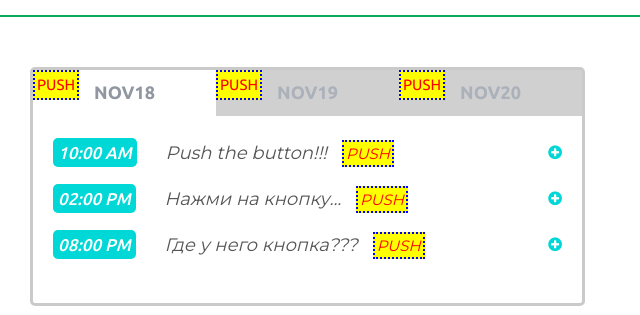
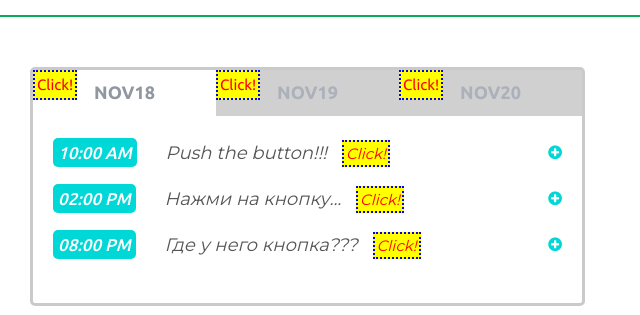
Before and after one commit to yuraCOM/010_eventide_bootstrap_0509.github.io, a plain HTML site: page index.html in a window 1280 px wide. Shown: the part 1917-2232 px from the top of the page, 625-1265 px from the left. Drawn offline with nearby package versions, Linux system fonts and the light colour scheme.

Commit message:
Update style.css

```diff
--- a/css/style.css
+++ b/css/style.css
@@ -166,7 +166,7 @@ p.large { font-weight:bold; font-size:22px; margin-bottom:20px; }
 
 .z1:after{
 	position: absolute;
-	content: "PUSH";
+	content: "Click!";
 	top: 0px;
 	left: 0px;
   color: red;
@@ -179,7 +179,7 @@ p.large { font-weight:bold; font-size:22px; margin-bottom:20px; }
 
 .z2:after{
 	position: relative;;
-	content: "PUSH";
+	content: "Click!";
 	top: 0px;
 	left: 0px;
   color: red;
```
